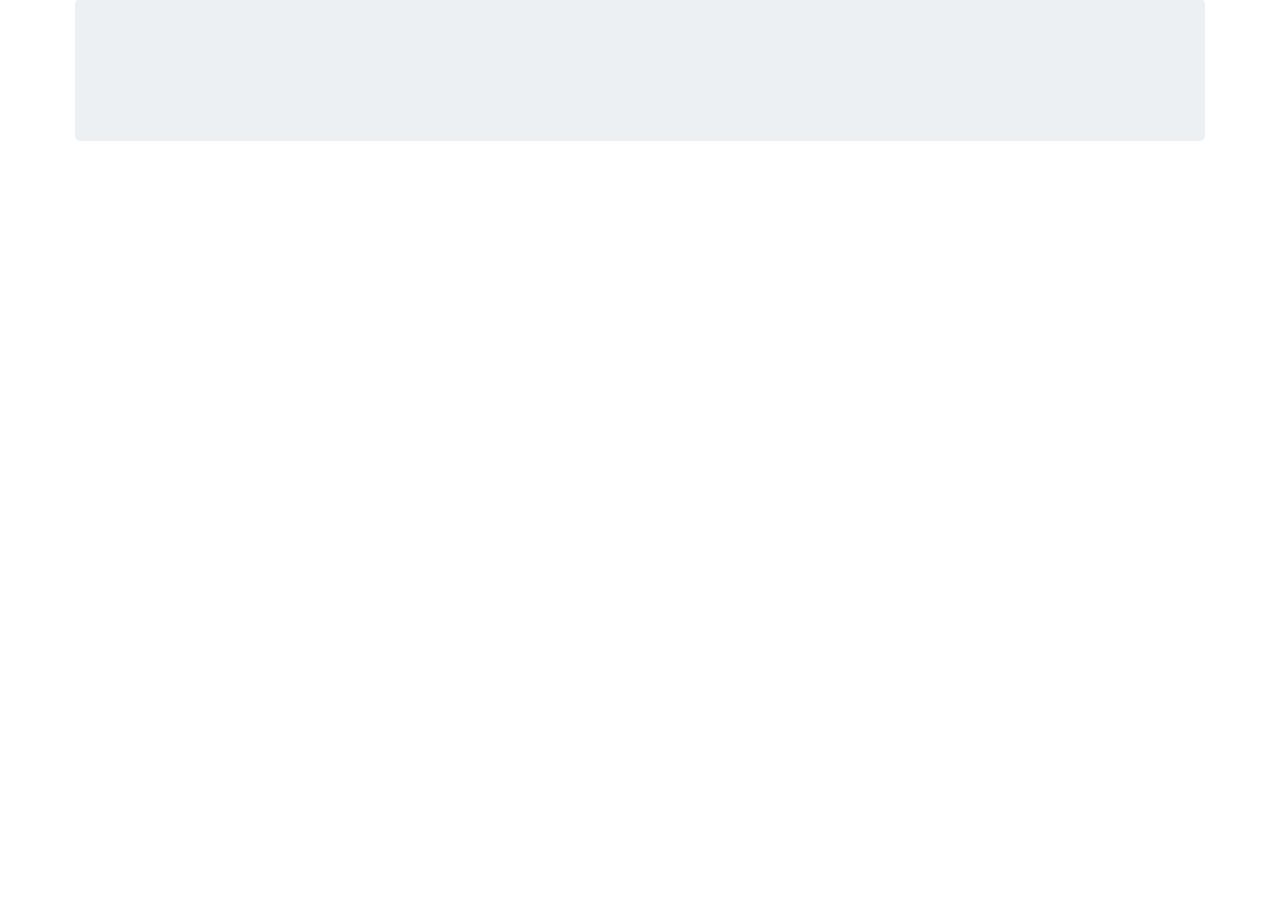
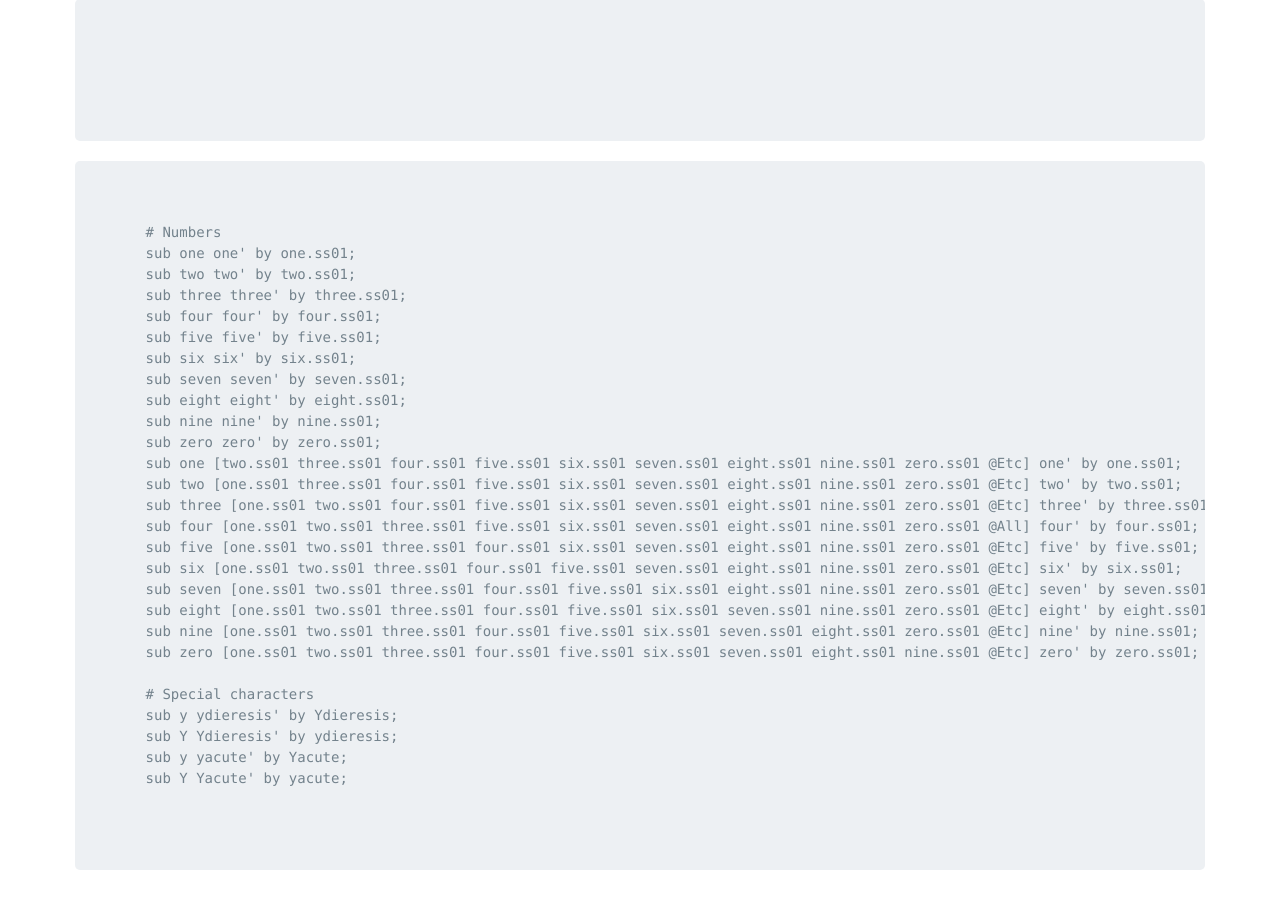
Before and after one commit to garymazzeo/calt-features-creator, a plain HTML site: page features.html in a window 1280 px wide. Shown: the part 315-1224 px from the top of the page. Before the commit the page ends 800 px from the top, so only its background shows below. Drawn offline with nearby package versions, Linux system fonts and the light colour scheme.

Commit message:
:sparkles: Add optional number and special character code

```diff
--- a/features.html
+++ b/features.html
@@ -21,6 +21,37 @@
       <code class="code">
       </code>
     </pre>
+    <pre>
+      <code class="code">
+      # Numbers
+      sub one one' by one.ss01;
+      sub two two' by two.ss01;
+      sub three three' by three.ss01;
+      sub four four' by four.ss01;
+      sub five five' by five.ss01;
+      sub six six' by six.ss01;
+      sub seven seven' by seven.ss01;
+      sub eight eight' by eight.ss01;
+      sub nine nine' by nine.ss01;
+      sub zero zero' by zero.ss01;
+      sub one [two.ss01 three.ss01 four.ss01 five.ss01 six.ss01 seven.ss01 eight.ss01 nine.ss01 zero.ss01 @Etc] one' by one.ss01;
+      sub two [one.ss01 three.ss01 four.ss01 five.ss01 six.ss01 seven.ss01 eight.ss01 nine.ss01 zero.ss01 @Etc] two' by two.ss01;
+      sub three [one.ss01 two.ss01 four.ss01 five.ss01 six.ss01 seven.ss01 eight.ss01 nine.ss01 zero.ss01 @Etc] three' by three.ss01;
+      sub four [one.ss01 two.ss01 three.ss01 five.ss01 six.ss01 seven.ss01 eight.ss01 nine.ss01 zero.ss01 @All] four' by four.ss01;
+      sub five [one.ss01 two.ss01 three.ss01 four.ss01 six.ss01 seven.ss01 eight.ss01 nine.ss01 zero.ss01 @Etc] five' by five.ss01;
+      sub six [one.ss01 two.ss01 three.ss01 four.ss01 five.ss01 seven.ss01 eight.ss01 nine.ss01 zero.ss01 @Etc] six' by six.ss01;
+      sub seven [one.ss01 two.ss01 three.ss01 four.ss01 five.ss01 six.ss01 eight.ss01 nine.ss01 zero.ss01 @Etc] seven' by seven.ss01;
+      sub eight [one.ss01 two.ss01 three.ss01 four.ss01 five.ss01 six.ss01 seven.ss01 nine.ss01 zero.ss01 @Etc] eight' by eight.ss01;
+      sub nine [one.ss01 two.ss01 three.ss01 four.ss01 five.ss01 six.ss01 seven.ss01 eight.ss01 zero.ss01 @Etc] nine' by nine.ss01;
+      sub zero [one.ss01 two.ss01 three.ss01 four.ss01 five.ss01 six.ss01 seven.ss01 eight.ss01 nine.ss01 @Etc] zero' by zero.ss01;
+
+      # Special characters
+      sub y ydieresis' by Ydieresis;
+      sub Y Ydieresis' by ydieresis;
+      sub y yacute' by Yacute;
+      sub Y Yacute' by yacute;
+      </code>
+    </pre>
   </main>
 
   <script src="./features.js"></script>
```
